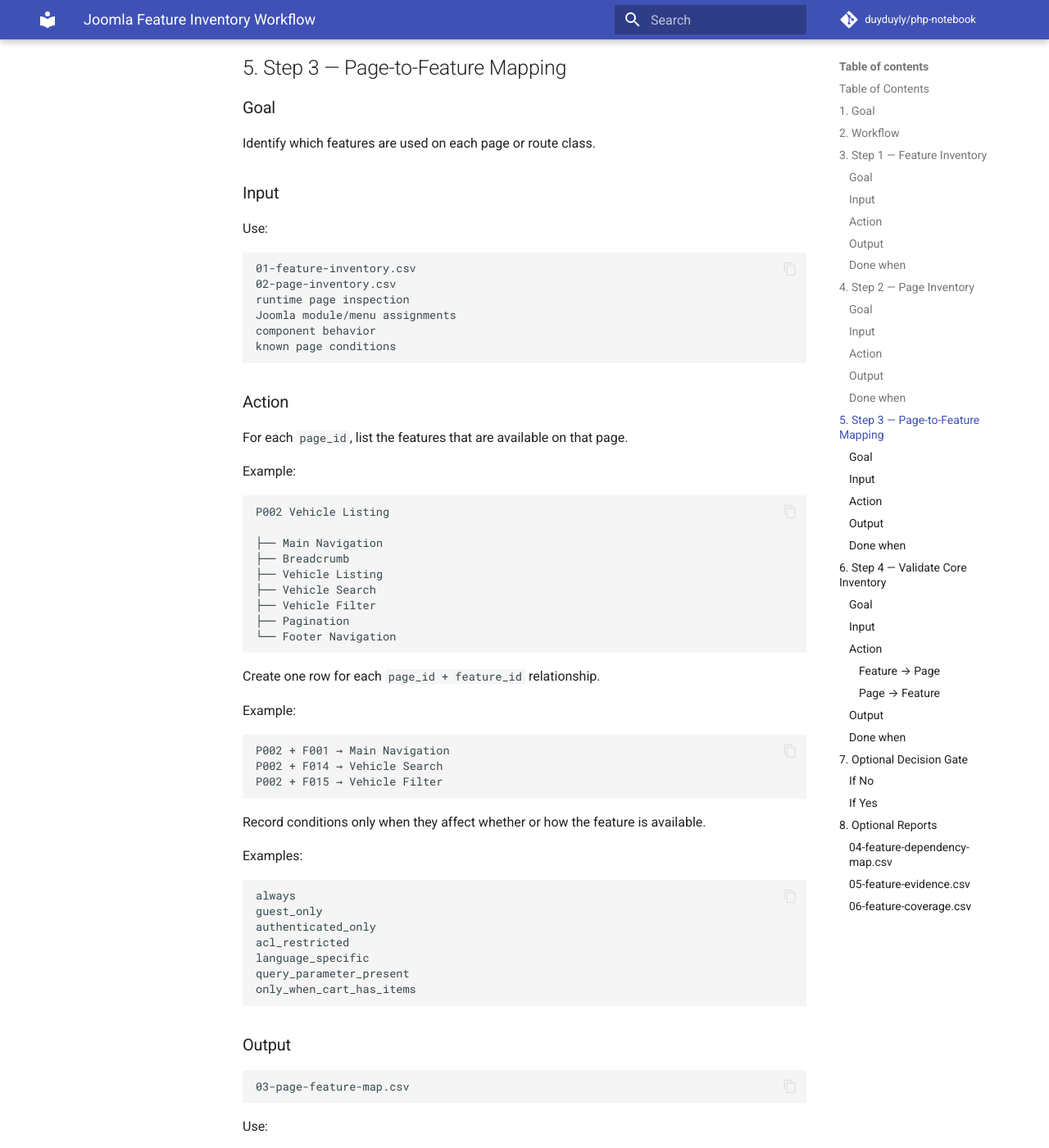
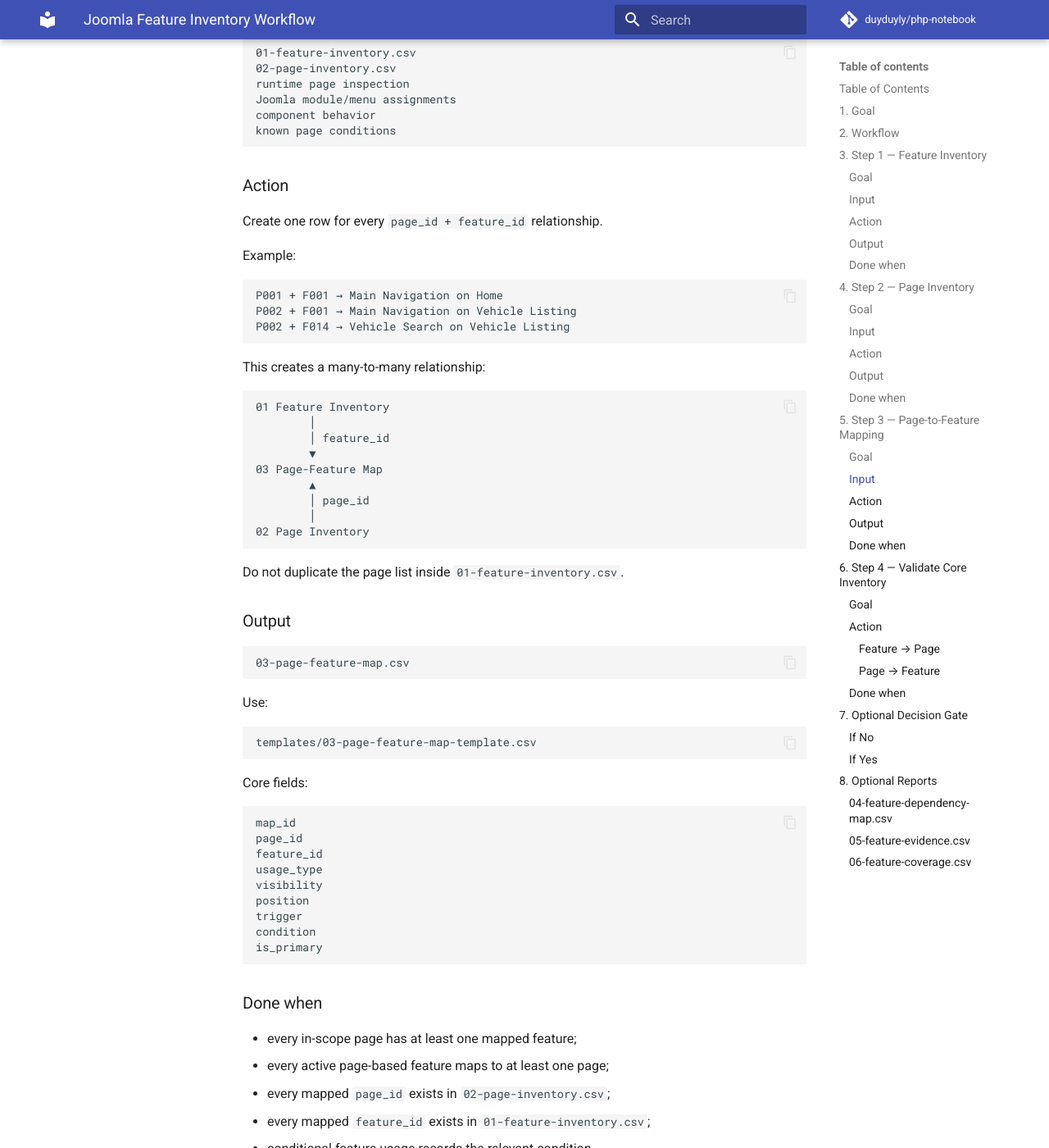
Before and after one commit to duyduyly/php-notebook, an MkDocs documentation site: the page built from docs/joomla/learning/report/features/WORKFLOW.md, in a window 1280 px wide and 1400 px high, scrolled down 6051 px. Shown: the whole window at 82% size. Built offline with MkDocs 1.6.1 and Material for MkDocs 9.7.7, drawn with Linux system fonts in a browser that asks for light colours; comment, search, counter and statistics services are not loaded; some of the changed text lies outside the part shown.

Commit message:
Align feature workflow with simplified core templates

````diff
--- a/docs/joomla/learning/report/features/WORKFLOW.md
+++ b/docs/joomla/learning/report/features/WORKFLOW.md
@@ -37,7 +37,7 @@ The default deliverable is therefore:
 03-page-feature-map.csv
 ```
 
-The workflow intentionally stops after these reports unless deeper technical analysis is required.
+The workflow stops after the core inventory unless deeper analysis is requested.
 
 [Back to Table of Contents](#table-of-contents)
 
@@ -59,7 +59,7 @@ flowchart TD
     H -->|Yes| J[Continue to Optional Reports 04-06]
 ```
 
-Database inspection, source-code inspection, Joomla administrator review, crawling, and browser/runtime inspection are **discovery methods used inside the steps**. They are not separate workflow steps.
+Database inspection, source-code inspection, Joomla administrator review, crawling, and browser/runtime inspection are discovery methods used inside the steps. They are not separate workflow steps.
 
 [Back to Table of Contents](#table-of-contents)
 
@@ -74,7 +74,7 @@ Identify what the website or project can do.
 
 ### Input
 
-Use the available project sources, for example:
+Use available sources such as:
 
 ```text
 Joomla database
@@ -107,7 +107,7 @@ Typical Joomla discovery points include:
 
 Discover candidate capabilities and normalize them into feature names.
 
-Name the **capability**, not only the Joomla implementation.
+Name the capability, not only the Joomla implementation.
 
 Good examples:
 
@@ -121,7 +121,7 @@ Shopping Cart
 Newsletter Signup
 ```
 
-Avoid using implementation names as the final feature name:
+Avoid using implementation names as final feature names:
 
 ```text
 com_content
@@ -142,8 +142,6 @@ published globally
 Feature = Main Navigation
 ```
 
-If several technical items provide the same capability, keep one feature unless they represent different business behavior.
-
 ### Output
 
 ```text
@@ -156,7 +154,7 @@ Use:
 templates/01-feature-inventory-template.csv
 ```
 
-Each feature should at least identify:
+Core fields:
 
 ```text
 feature_id
@@ -164,13 +162,13 @@ feature_name
 category
 surface
 description
-user_actor
 primary_implementation
 status
 access
-discovery_source
 notes
 ```
+
+Do not store page lists, detailed dependencies, evidence, or coverage data in this file. Those concerns belong to `03`, `04`, `05`, and `06`.
 
 ### Done when
 
@@ -214,9 +212,9 @@ Do not assume `#__menu` contains every page in the website.
 
 ### Action
 
-Inventory pages by **page type or route class**.
+Inventory pages by page type or route class.
 
-For repeated dynamic pages, do not create thousands of rows when they use the same implementation and behavior.
+For repeated dynamic pages, use one route class when the implementation and behavior are the same.
 
 Example:
 
@@ -224,18 +222,14 @@ Example:
 /vehicles/civic
 /vehicles/city
 /vehicles/crv
-```
 
-can be represented as:
+↓
 
-```text
 page_id       = P003
 page_name     = Vehicle Detail
 route_pattern = /vehicles/{alias}
 dynamic       = YES
 ```
-
-Keep representative URLs where useful.
 
 ### Output
 
@@ -249,34 +243,13 @@ Use:
 templates/02-page-inventory-template.csv
 ```
 
-Each page should at least identify:
-
-```text
-page_id
-page_name
-surface
-page_type
-url
-route_pattern
-menu_id
-component
-view
-layout
-access
-language
-dynamic
-discovery_source
-status
-notes
-```
-
 ### Done when
 
 - page IDs are unique;
 - published in-scope menu pages are represented;
 - important runtime-discovered routes are represented;
-- dynamic URL families are normalized into route classes where appropriate;
-- unknown pages are recorded instead of being ignored.
+- dynamic URL families are normalized where appropriate;
+- unknown pages are recorded rather than ignored.
 
 [Back to Table of Contents](#table-of-contents)
 
@@ -289,9 +262,21 @@ notes
 
 Identify which features are used on each page or route class.
 
+`03-page-feature-map.csv` is the authoritative source for the relationship between features and pages.
+
+Use it to answer both:
+
+```text
+Where is feature F001 used?
+```
+
+and:
+
+```text
+Which features are used on page P002?
+```
+
 ### Input
-
-Use:
 
 ```text
 01-feature-inventory.csv
@@ -304,45 +289,31 @@ known page conditions
 
 ### Action
 
-For each `page_id`, list the features that are available on that page.
+Create one row for every `page_id + feature_id` relationship.
 
 Example:
 
 ```text
-P002 Vehicle Listing
-
-├── Main Navigation
-├── Breadcrumb
-├── Vehicle Listing
-├── Vehicle Search
-├── Vehicle Filter
-├── Pagination
-└── Footer Navigation
+P001 + F001 → Main Navigation on Home
+P002 + F001 → Main Navigation on Vehicle Listing
+P002 + F014 → Vehicle Search on Vehicle Listing
 ```
 
-Create one row for each `page_id + feature_id` relationship.
-
-Example:
+This creates a many-to-many relationship:
 
 ```text
-P002 + F001 → Main Navigation
-P002 + F014 → Vehicle Search
-P002 + F015 → Vehicle Filter
+01 Feature Inventory
+        │
+        │ feature_id
+        ▼
+03 Page-Feature Map
+        ▲
+        │ page_id
+        │
+02 Page Inventory
 ```
 
-Record conditions only when they affect whether or how the feature is available.
-
-Examples:
-
-```text
-always
-guest_only
-authenticated_only
-acl_restricted
-language_specific
-query_parameter_present
-only_when_cart_has_items
-```
+Do not duplicate the page list inside `01-feature-inventory.csv`.
 
 ### Output
 
@@ -356,7 +327,7 @@ Use:
 templates/03-page-feature-map-template.csv
 ```
 
-Each mapping should at least identify:
+Core fields:
 
 ```text
 map_id
@@ -378,7 +347,7 @@ notes
 - every active page-based feature maps to at least one page;
 - every mapped `page_id` exists in `02-page-inventory.csv`;
 - every mapped `feature_id` exists in `01-feature-inventory.csv`;
-- conditional mappings record the relevant condition.
+- conditional feature usage records the relevant condition.
 
 [Back to Table of Contents](#table-of-contents)
 
@@ -389,51 +358,25 @@ notes
 
 ### Goal
 
-Confirm that the three core reports are complete enough for normal feature inventory use and internally consistent.
-
-### Input
-
-```text
-01-feature-inventory.csv
-02-page-inventory.csv
-03-page-feature-map.csv
-```
+Confirm that the three core reports are internally consistent and usable.
 
 ### Action
 
-Validate the inventory in both directions.
+Validate both directions.
 
 #### Feature → Page
 
-For every page-based feature, answer:
-
-```text
-Where is this feature used?
-```
+For every page-based feature, verify that `03-page-feature-map.csv` can answer where it is used.
 
 #### Page → Feature
 
-For every page, answer:
+For every page, verify that `03-page-feature-map.csv` can answer which features it contains.
 
-```text
-What features are used on this page?
-```
-
-Also validate references:
+Validate references:
 
 ```text
 03.page_id    → must exist in 02.page_id
 03.feature_id → must exist in 01.feature_id
-```
-
-### Output
-
-A validated core inventory consisting of:
-
-```text
-01-feature-inventory.csv
-02-page-inventory.csv
-03-page-feature-map.csv
 ```
 
 ### Done when
@@ -458,7 +401,7 @@ This step validates the **inventory structure**. It does not require dependency
 <a id="optional-gate"></a>
 ## 7. Optional Decision Gate
 
-After Step 4 is complete, **stop and ask before continuing**.
+After Step 4 is complete, stop and ask before continuing.
 
 Ask exactly:
 
@@ -501,14 +442,6 @@ Answers:
 
 > What does this feature technically depend on?
 
-Typical use cases:
-
-- deep debugging;
-- migration analysis;
-- extension replacement;
-- impact analysis;
-- technical handover.
-
 ### `05-feature-evidence.csv`
 
 Use when explicit evidence is required.
@@ -516,13 +449,6 @@ Use when explicit evidence is required.
 Answers:
 
 > What proves that this feature or mapping exists?
-
-Typical use cases:
-
-- formal verification;
-- audit;
-- unclear feature ownership;
-- confidence grading.
 
 ### `06-feature-coverage.csv`
 
@@ -532,13 +458,6 @@ Answers:
 
 > How complete is the feature discovery process?
 
-Typical use cases:
-
-- large-project audits;
-- formal acceptance;
-- measurable completeness;
-- high-confidence coverage reporting.
-
 Optional reports extend the core inventory. They are not required for the normal feature inventory workflow.
 
 [Back to Table of Contents](#table-of-contents)
````
Also changed, not shown: other parts of docs/joomla/learning/report/features/WORKFLOW.md (+3 -7 lines).
